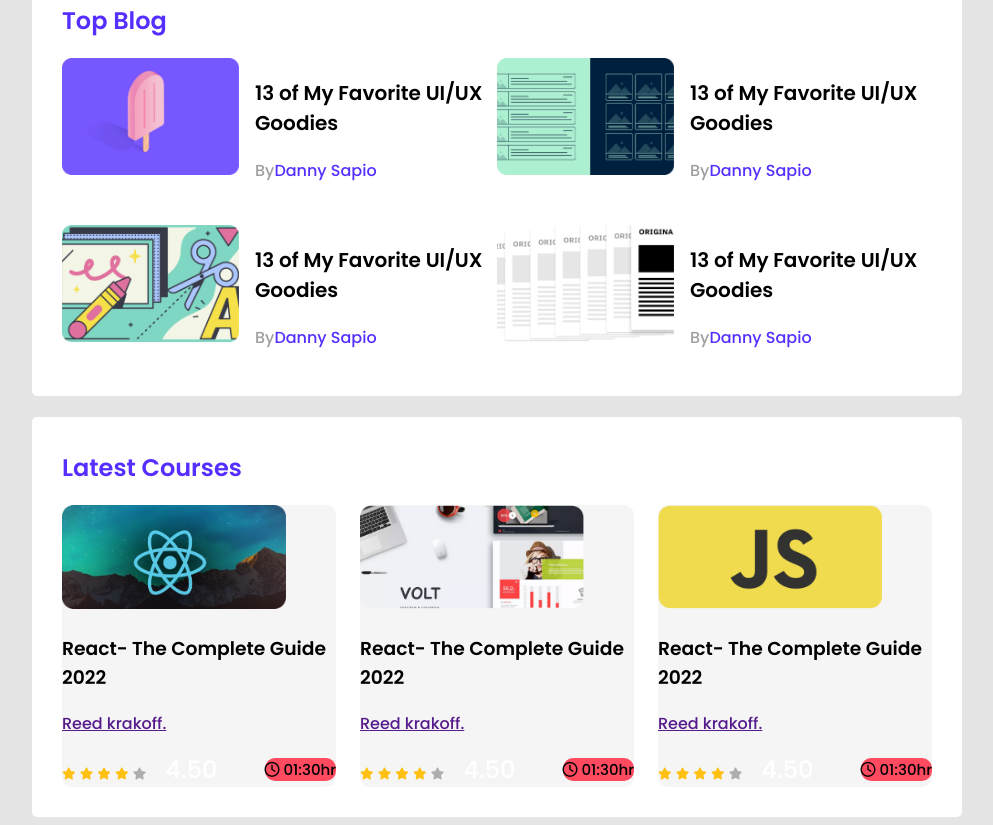
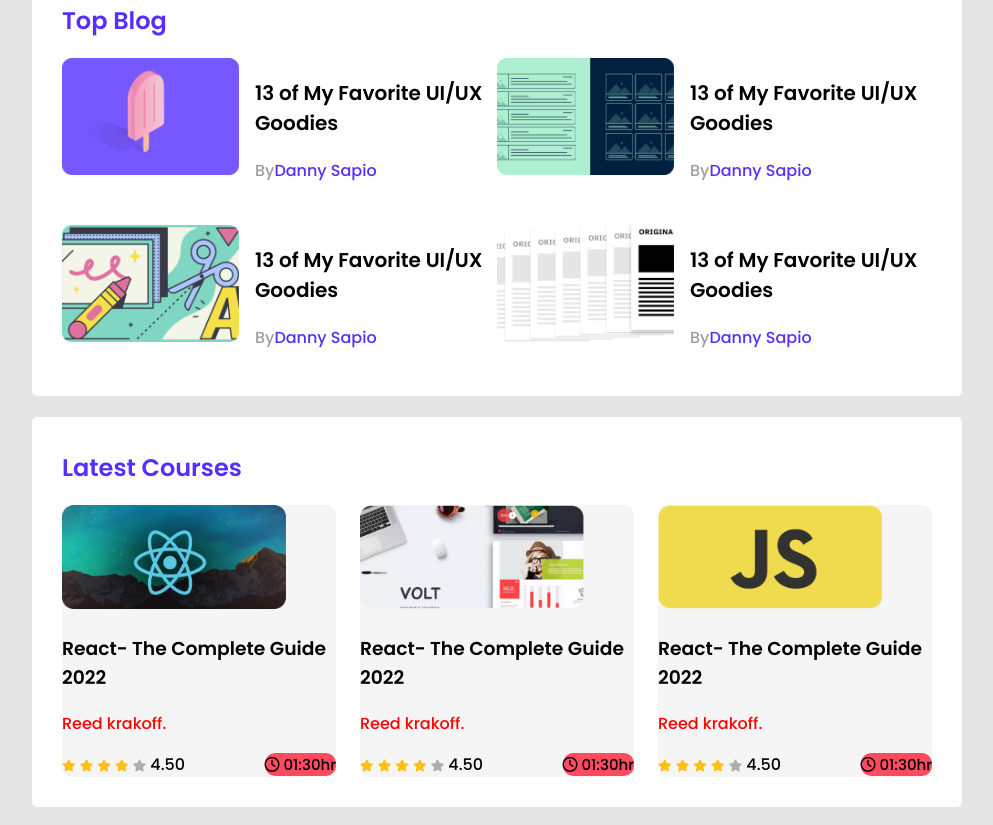
Before and after one commit to mdrabbiahmed/leader-board-css3, a plain HTML site: page index.html in a window 1280 px wide. Shown: the part 432-1257 px from the top of the page, without its empty margins (143-1136 px from the left). Drawn offline with Linux system fonts and the light colour scheme.

Commit message:
complete

```diff
--- a/index.html
+++ b/index.html
@@ -117,7 +117,7 @@
                     <div class="course-banner">
                         <img src="images/courses/course-1.png" alt="">
                     </div>
-                    <div class="cours-detail">
+                    <div class="course-detail">
                         <h3 class="course-title">React- The Complete Guide 2022
                         </h3>
                         <p><a href="">Reed krakoff.</a></p>
@@ -143,7 +143,7 @@
                     <div class="course-banner">
                         <img src="images/courses/course-2.png" alt="">
                     </div>
-                    <div class="cours-detail">
+                    <div class="course-detail">
                         <h3 class="course-title">React- The Complete Guide 2022
                         </h3>
                         <p><a href="">Reed krakoff.</a></p>
@@ -169,7 +169,7 @@
                     <div class="course-banner">
                         <img src="images/courses/course-3.png" alt="">
                     </div>
-                    <div class="cours-detail">
+                    <div class="course-detail">
                         <h3 class="course-title">React- The Complete Guide 2022
                         </h3>
                         <p><a href="">Reed krakoff.</a></p>
--- a/style.css
+++ b/style.css
@@ -19,7 +19,7 @@ header{
     display: flex;
     align-items: center;
 }
-span{
+.header-icon span{
     padding-left: 15px;
     color: white;
     font-size: 24px;
@@ -146,6 +146,10 @@ hr{
     align-items: center;
     justify-content: space-between;
 }
+.course-detail a{
+            color: red;
+            text-decoration: none;
+}
 .course-duration{
     background-color:#FF4A60;
     border-radius: 10px;
```
